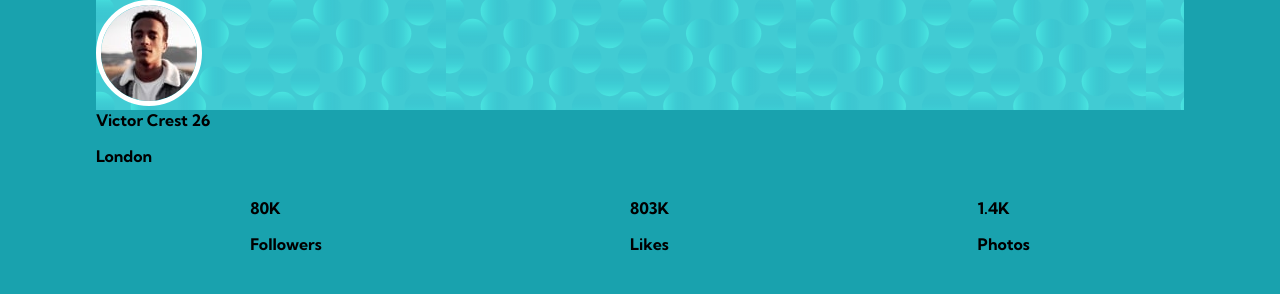
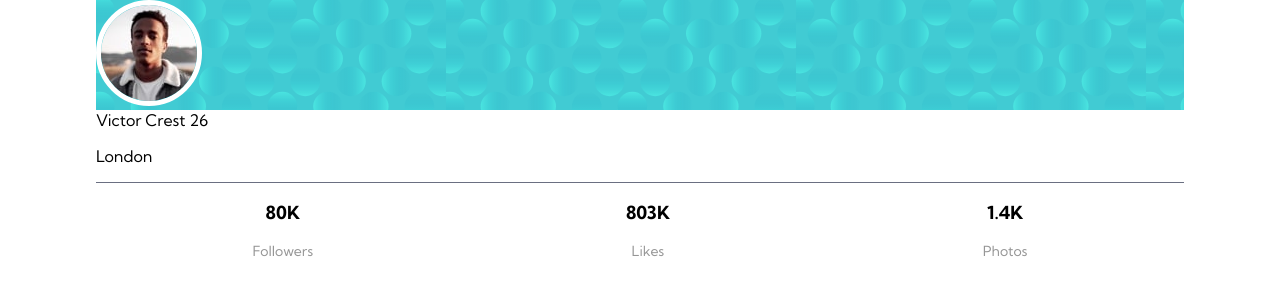
Before and after one commit to Borkeyda/profile-card-component, a plain HTML site: page index.html in a window 1280 px wide. Drawn offline with Linux system fonts and the light colour scheme.

Commit message:
Clase1 texto e imagen con estilos

```diff
--- a/index.html
+++ b/index.html
@@ -14,7 +14,7 @@
   <link rel="stylesheet" href="./style/style.css">
   <link rel="preconnect" href="https://fonts.googleapis.com">
   <link rel="preconnect" href="https://fonts.gstatic.com" crossorigin>
-  <link href="https://fonts.googleapis.com/css2?family=Kumbh+Sans:wght@700&display=swap" rel="stylesheet">
+  <link href="https://fonts.googleapis.com/css2?family=Kumbh+Sans:wght@400;700&display=swap" rel="stylesheet">
 </head>
 
 <body>
--- a/style/style.css
+++ b/style/style.css
@@ -12,11 +12,11 @@ body
     margin: 0;
     box-sizing: border-box;
     font-family: 'Kumbh Sans', sans-serif;
-    background: var(--Dark-cyan);
+    /*background: var(--Dark-cyan);*/
 }
 .profile-card
 {
-    border-radius: 0px;
+    border-radius: 8px;
     width: 85%;
     margin: 0 auto;
 }
@@ -33,5 +33,17 @@ body
 {
     display: flex;
     justify-content: space-around;
+    border-top: 1px solid var(--Dark-grayish-blue);
 }
-.profile-card-bottom_datos-seguidores div
+.profile-card-bottom_datos-seguidores div p:nth-child(1)
+{
+    font-size: var(--Name-stats-Font-size);
+    font-weight: 700;
+    text-align: center;
+}
+.profile-card-bottom_datos-seguidores div p:nth-child(2){
+    font-weight: 400;
+    color: var(--Dark-gray);
+    font-size: 14px ;
+    text-align: center;
+}
```
